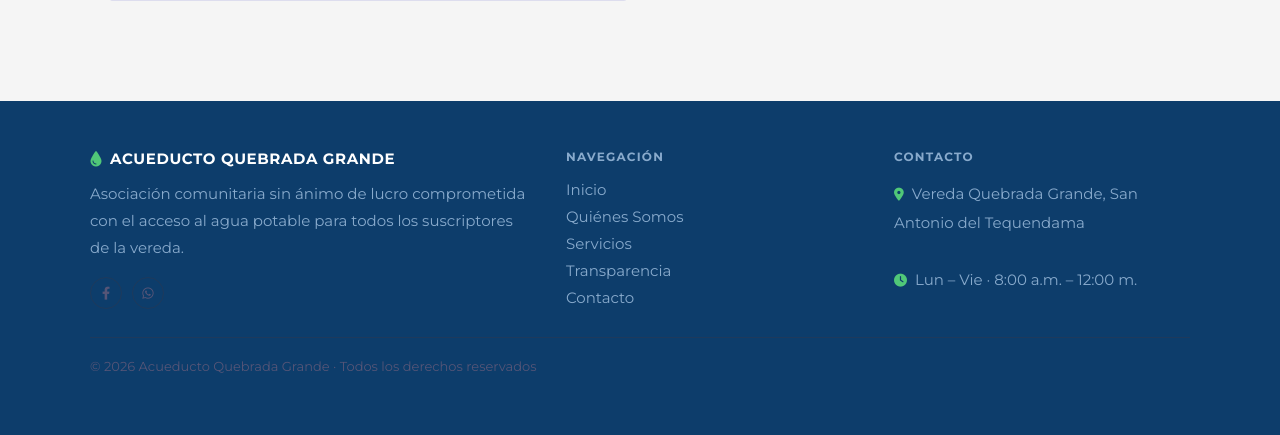
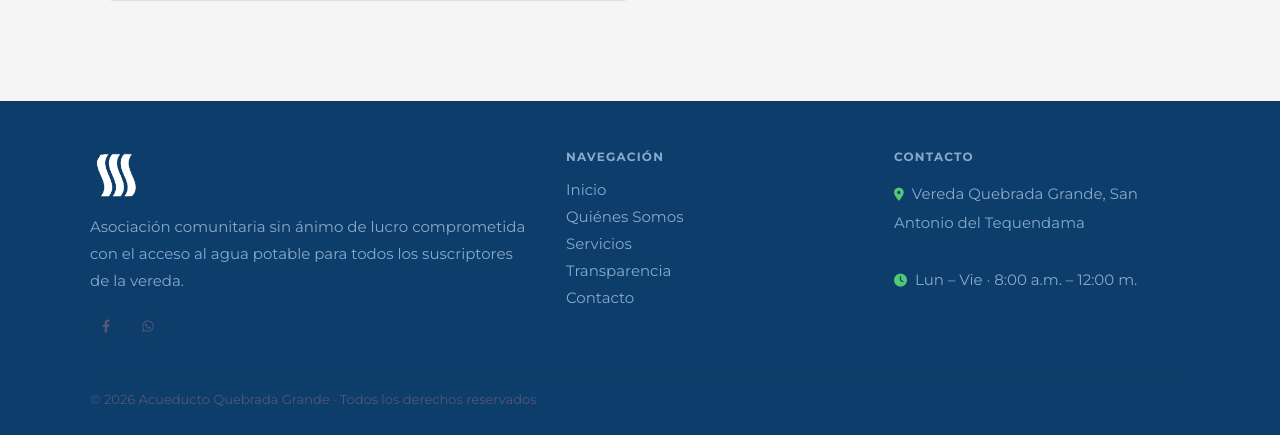
Before and after one commit to ivancarrasco-dev/Acueducto-QG, a Flask app: page /contacto in a window 1280 px wide. Shown: the part 817-1252 px from the top of the page. Before the commit the page ends 1190 px from the top, so only its background shows below. Run offline with Flask 3, Linux system fonts and the light colour scheme.

Commit message:
style: Implementacion del logo

```diff
--- a/templates/base.html
+++ b/templates/base.html
@@ -4,6 +4,7 @@
     <meta charset="UTF-8">
     <meta name="viewport" content="width=device-width, initial-scale=1.0">
     <title>Acueducto Quebrada Grande</title>
+    <link rel="icon" type="image/x-icon" href="{{ url_for('static', filename='media/icono.ico') }}">
     <link href="https://fonts.googleapis.com/css2?family=Montserrat:wght@300;400;600;700;900&display=swap" rel="stylesheet">
     <link href="https://cdnjs.cloudflare.com/ajax/libs/font-awesome/6.0.0/css/all.min.css" rel="stylesheet">
     <style>
@@ -376,9 +377,8 @@
 <nav>
     <div class="nav-inner">
         <a href="/" class="nav-logo">
-            <i class="fas fa-tint nav-logo-icon"></i>
-            <span class="nav-logo-text">Acueducto <span>Quebrada Grande</span></span>
-        </a>
+                <img src="{{ url_for('static', filename='media/logo_horizontal_sin_fondo.png') }}" alt="Acueducto Quebrada Grande" style="height:44px; width:auto; display:block; filter:brightness(0) invert(1);">
+            </a>
         <div class="nav-links">
             <a href="/">Inicio</a>
             <a href="/nosotros">Quiénes Somos</a>
@@ -432,8 +432,7 @@
     <div class="footer-inner">
         <div>
             <div class="footer-brand">
-                <i class="fas fa-tint"></i>
-                <span>Acueducto Quebrada Grande</span>
+                <img src="{{ url_for('static', filename='media/isotipo_sin_fondo.png') }}" alt="Acueducto Quebrada Grande" style="height:52px; width:auto; filter:brightness(0) invert(1);">
             </div>
             <p class="footer-desc">Asociación comunitaria sin ánimo de lucro comprometida con el acceso al agua potable para todos los suscriptores de la vereda.</p>
             <div class="footer-social">
```
Also changed, not shown: static/media/Logo ACUEDUCTO.png (added), static/media/Logo horizontal.png (added), static/media/Logo_horizontal_sin_fondo.png (added), static/media/icono.ico (added), static/media/isotipo.png (added), static/media/isotipo_sin_fondo.png (added).
